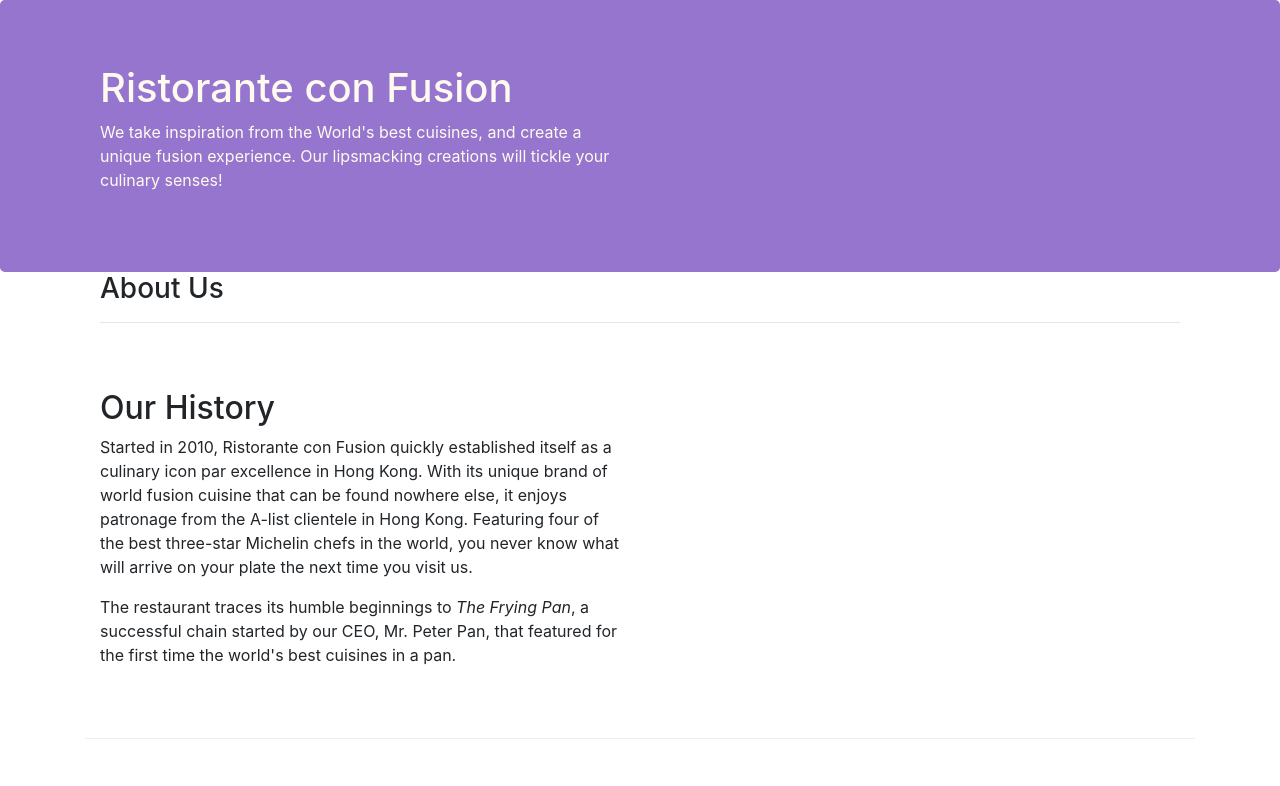
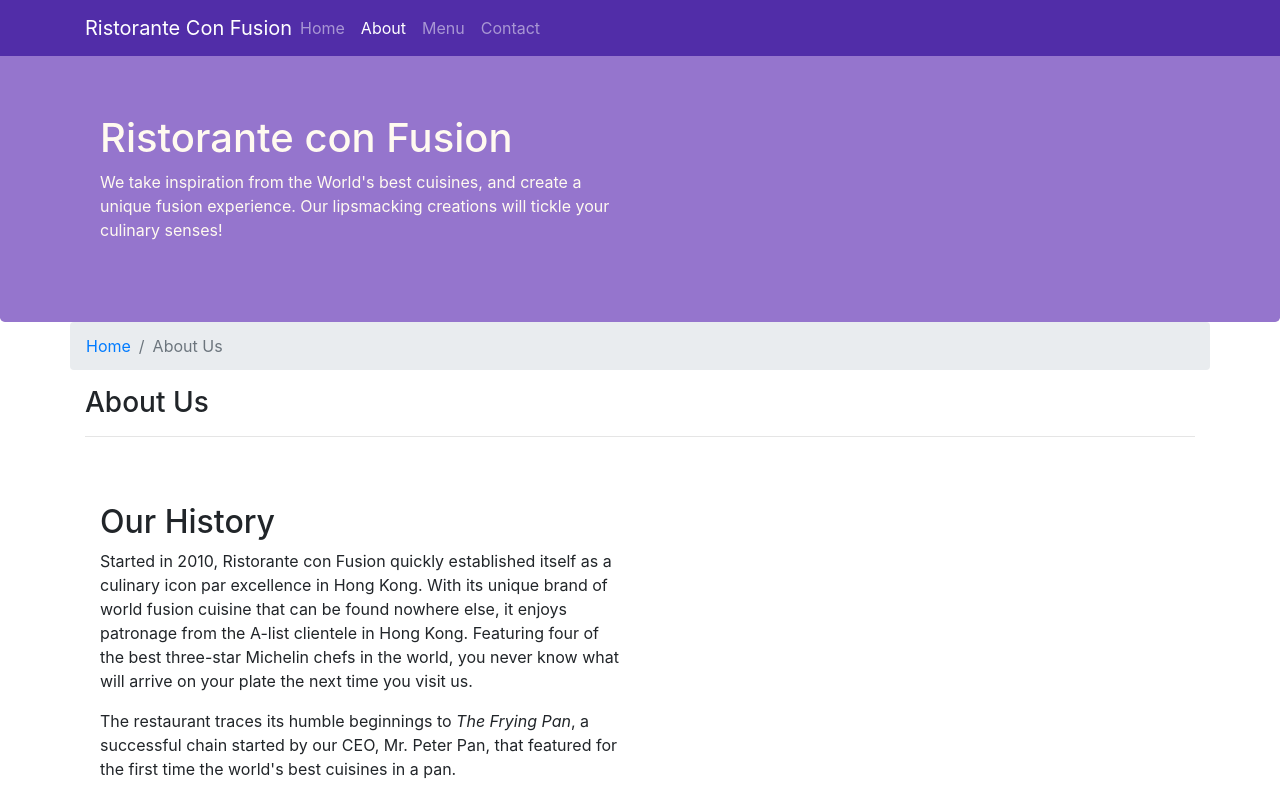
Before and after one commit to ucadena07/Ristorante_ConFusion, a website: page aboutus.html in a window 1280 px wide. Shown: the top 786 px of the page. Drawn offline with nearby package versions, Linux system fonts and the light colour scheme.

Commit message:
navbar and breadcrumb

```diff
--- a/aboutus.html
+++ b/aboutus.html
@@ -16,6 +16,23 @@
 
 <body>
 
+      <nav class="navbar navbar-dark navbar-expand-sm  fixed-top">
+        <div class="container">
+            <button class="navbar-toggler" type="button" data-toggle="collapse" data-target="#Navbar">
+                <span class="navbar-toggler-icon"></span>
+            </button>
+            <a class="navbar-brand mr-auto" href="/">Ristorante Con Fusion</a>
+             <div class="collapse navbar-collapse" id="Navbar">
+                <ul class="navbar-nav mr-auto">
+                    <li class="nav-item"><a class="nav-link" href="/">Home</a></li>
+                    <li class="nav-item active"><a class="nav-link" href="./aboutus.html">About</a></li>
+                    <li class="nav-item"><a class="nav-link" href="#">Menu</a></li>
+                    <li class="nav-item"><a class="nav-link" href="#">Contact</a></li>
+                </ul>
+             </div>
+        </div>
+    </nav>
+
     <header class="jumbotron">
         <div class="container">
             <div class="row row-header">
@@ -30,8 +47,12 @@
     </header>
 
     <div class="container">
-        <div class="col-auto">
-            <div >
+        <div class="row">
+        <ol class="col-12 breadcrumb">
+            <li class="breadcrumb-item"><a href="/">Home</a></li>
+            <li class="breadcrumb-item active">About Us</li>
+        </ol>
+            <div class="col-12" >
                <h3>About Us</h3>
                <hr>
             </div>
@@ -53,19 +74,19 @@
                 <h2>Corporate Leadership</h2>
                 <h3>Peter Pan <small>Chief Epicurious Officer</small></h3>
                 <div class="d-none d-sm-block">
-                <p>Our CEO, Peter, credits his hardworking East Asian immigrant parents who undertook the arduous journey to the shores of America with the intention of giving their children the best future. His mother's wizardy in the kitchen whipping up the tastiest dishes with whatever is available inexpensively at the supermarket, was his first inspiration to create the fusion cuisines for which <em>The Frying Pan</em> became well known. He brings his zeal for fusion cuisines to this restaurant, pioneering cross-cultural culinary connections.</p>
+                    <p>Our CEO, Peter, credits his hardworking East Asian immigrant parents who undertook the arduous journey to the shores of America with the intention of giving their children the best future. His mother's wizardy in the kitchen whipping up the tastiest dishes with whatever is available inexpensively at the supermarket, was his first inspiration to create the fusion cuisines for which <em>The Frying Pan</em> became well known. He brings his zeal for fusion cuisines to this restaurant, pioneering cross-cultural culinary connections.</p>
                 </div>
                 <h3>Dhanasekaran Witherspoon <small>Chief Food Officer</small></h3>
                 <div class="d-none d-sm-block">
-                <p>Our CFO, Danny, as he is affectionately referred to by his colleagues, comes from a long established family tradition in farming and produce. His experiences growing up on a farm in the Australian outback gave him great appreciation for varieties of food sources. As he puts it in his own words, <em>Everything that runs, wins, and everything that stays, pays!</em></p>
+                <   p>Our CFO, Danny, as he is affectionately referred to by his colleagues, comes from a long established family tradition in farming and produce. His experiences growing up on a farm in the Australian outback gave him great appreciation for varieties of food sources. As he puts it in his own words, <em>Everything that runs, wins, and everything that stays, pays!</em></p>
                 </div>
                 <h3>Agumbe Tang <small>Chief Taste Officer</small></h3>
                 <div class="d-none d-sm-block">
-                <p>Blessed with the most discerning gustatory sense, Agumbe, our CTO, personally ensures that every dish that we serve meets his exacting tastes. Our chefs dread the tongue lashing that ensues if their dish does not meet his exacting standards. He lives by his motto, <em>You click only if you survive my lick.</em></p>
+                    <p>Blessed with the most discerning gustatory sense, Agumbe, our CTO, personally ensures that every dish that we serve meets his exacting tastes. Our chefs dread the tongue lashing that ensues if their dish does not meet his exacting standards. He lives by his motto, <em>You click only if you survive my lick.</em></p>
                 </div>
                 <h3>Alberto Somayya <small>Executive Chef</small></h3>
                 <div class="d-none d-sm-block">
-                <p>Award winning three-star Michelin chef with wide International experience having worked closely with whos-who in the culinary world, he specializes in creating mouthwatering Indo-Italian fusion experiences. He says, <em>Put together the cuisines from the two craziest cultures, and you get a winning hit! Amma Mia!</em></p>
+                    <p>Award winning three-star Michelin chef with wide International experience having worked closely with whos-who in the culinary world, he specializes in creating mouthwatering Indo-Italian fusion experiences. He says, <em>Put together the cuisines from the two craziest cultures, and you get a winning hit! Amma Mia!</em></p>
                 </div>
             </div>
        </div>
@@ -78,7 +99,7 @@
                 <div class="col-4 offset-1 col-sm-2">
                     <h5>Links</h5>
                     <ul class="list-unstyled">
-                        <li><a href="#">Home</a></li>
+                        <li><a href="/">Home</a></li>
                         <li><a href="#">About</a></li>
                         <li><a href="#">Menu</a></li>
                         <li><a href="#">Contact</a></li>
--- a/css/styles.css
+++ b/css/styles.css
@@ -28,3 +28,12 @@
   margin: 0px;
   color: #0F0F0F;
 }
+
+body {
+  padding: 50px 0px 0px 0px;
+  z-index: 0;
+}
+
+.navbar-dark {
+  background-color: #512DA8;
+}
```
Also changed, not shown: index.html (+19 -2 lines).
